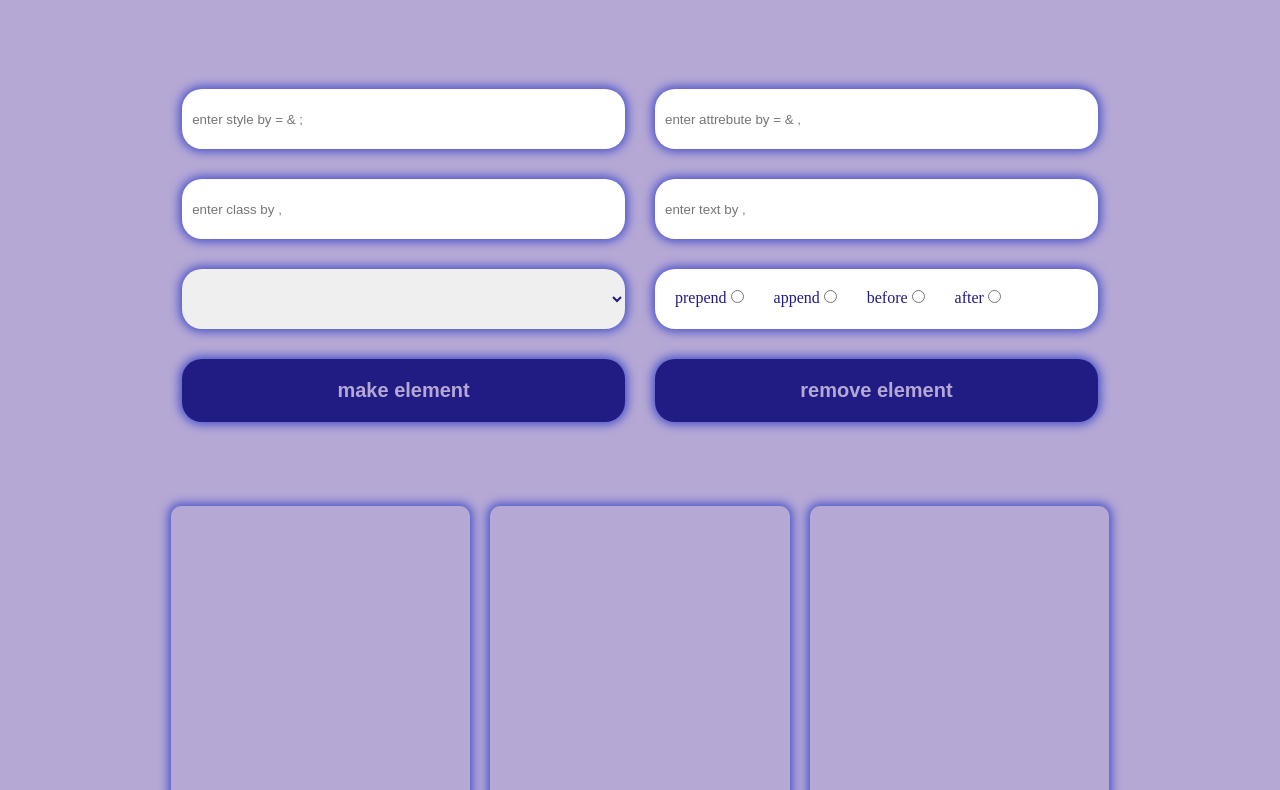
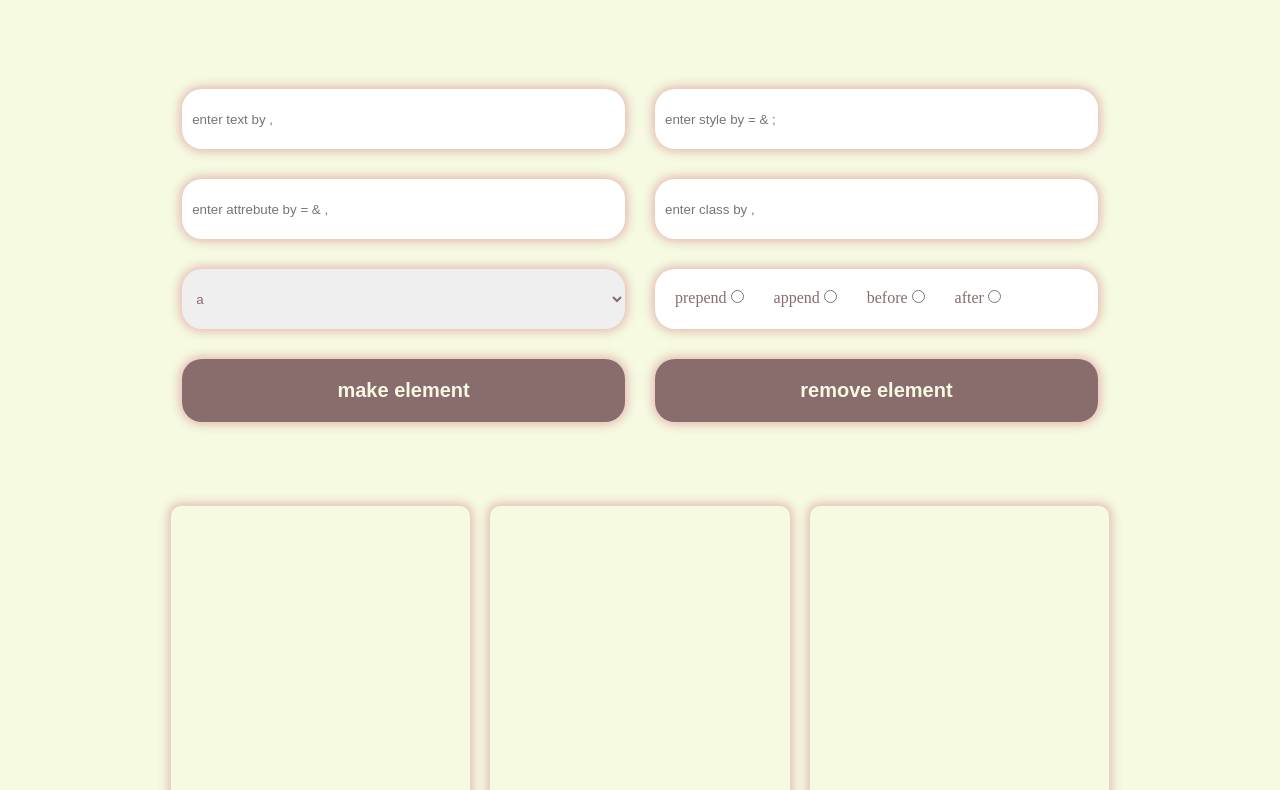
Before and after one commit to donyamardani/js-formMaker, a plain HTML site: page index.html in a window 1280 px wide. Shown: the part 93-883 px from the top of the page. Drawn offline with Linux system fonts and the light colour scheme.

Commit message:
get elements and make tag
get element of html and make tage in js file

```diff
--- a/css/style.css
+++ b/css/style.css
@@ -13,9 +13,9 @@
     --txtcolor:#FFD6BA;
    */
 
-    --txtColor:#211C84;
-    --shadow:0 0 10px 3px #4D55CC;
-    --bgColor:#B5A8D5;
+    --txtColor:#896C6C;
+    --shadow:0 0 10px 3px #E5BEB5;
+    --bgColor:#F5FAE1;
 
 }
 body{
--- a/index.html
+++ b/index.html
@@ -9,14 +9,15 @@
 <body>
     <section id="maker">
 
-            <button id="chengh-them">  </button>
+            <button id="chengh-theme">  </button>
             <h1>Form Maker</h1>
 
         <form action="" id="formMaker">
+            <input type="text" name="placeEl" class="inp" id="txt" placeholder="enter text by , ">
             <input type="text" name="placeEl" class="inp" id="style" placeholder="enter style by = & ;">
-            <input type="text" name="placeEl" class="inp" id="attrebute" placeholder="enter attrebute by = & ,">
+            <input type="text" name="placeEl" class="inp" id="att" placeholder="enter attrebute by = & ,">
             <input type="text" name="placeEl" class="inp" id="class" placeholder="enter class by , ">
-            <input type="text" name="placeEl" class="inp" id="txt" placeholder="enter text by , ">
+
             <select name="" id="tag-name" class="inp">  </select>
             <div id="radio-box">
                 <lable>prepend
--- a/js/script.js
+++ b/js/script.js
@@ -0,0 +1,173 @@
+'use strict'
+
+
+let formEl=document.querySelector('#formMaker')
+let textEL=document.querySelector('#txt')
+let styleEl=document.querySelector('#style')
+let attEl=document.querySelector('#att')
+let classEl=document.querySelector('#class')
+let selectEl=document.querySelector('#tag-name')
+let placeEl=[...document.querySelectorAll('#radio-box input')]
+let divEl=[...document.querySelectorAll('#show div')]
+let addBtnEl=document.querySelector('#add-element')
+let removeBtnEl=document.querySelector('#remove-element')
+let changeBtnEl=document.querySelector('#chengh-theme')
+const htmlTags=[
+    "a",
+    "abbr",
+    "acronym",
+    "address",
+    "applet",
+    "area",
+    "article",
+    "aside",
+    "audio",
+    "b",
+    "base",
+    "basefont",
+    "bdi",
+    "bdo",
+    "big",
+    "blockquote",
+    "body",
+    "br",
+    "button",
+    "canvas",
+    "caption",
+    "center",
+    "cite",
+    "code",
+    "col",
+    "colgroup",
+    "data",
+    "datalist",
+    "dd",
+    "del",
+    "details",
+    "dfn",
+    "dialog",
+    "dir",
+    "div",
+    "dl",
+    "dt",
+    "em",
+    "embed",
+    "fieldset",
+    "figcaption",
+    "figure",
+    "font",
+    "footer",
+    "form",
+    "frame",
+    "frameset",
+    "h1",
+    "h2",
+    "h3",
+    "h4",
+    "h5",
+    "h6",
+    "head",
+    "header",
+    "hr",
+    "html",
+    "i",
+    "iframe",
+    "img",
+    "input",
+    "ins",
+    "kbd",
+    "label",
+    "legend",
+    "li",
+    "link",
+    "main",
+    "map",
+    "mark",
+    "menu",
+    "menuitem",
+    "meta",
+    "meter",
+    "nav",
+    "noframes",
+    "noscript",
+    "object",
+    "ol",
+    "optgroup",
+    "option",
+    "output",
+    "p",
+    "param",
+    "picture",
+    "pre",
+    "progress",
+    "q",
+    "rp",
+    "rt",
+    "ruby",
+    "s",
+    "samp",
+    "script",
+    "section",
+    "select",
+    "small",
+    "source",
+    "span",
+    "strike",
+    "strong",
+    "style",
+    "sub",
+    "summary",
+    "sup",
+    "table",
+    "tbody",
+    "td",
+    "template",
+    "textarea",
+    "tfoot",
+    "th",
+    "thead",
+    "time",
+    "title",
+    "tr",
+    "track",
+    "tt",
+    "u",
+    "ul",
+    "var",
+    "video",
+    "wbr",]
+    for(let x of htmlTags){
+        selectEl.innerHTML += `<option value='${x}'>${x}</option>`
+    }
+    placeEl.map(e=>{
+        e.addEventListener('click',()=>{
+            placeEl.value=e.value;
+        })
+    })
+
+    let tagEl;
+    formEl.addEventListener('submit',(e)=>{
+        e.preventDefault()
+        let arrStyle=(styleEl.value).split(';').map(e=>{e.split('=')});
+        let arrClass=(classEl.value).split(',');
+        let arrAtt=(attEl.value).split(',').map(e=>{e.split('=')});
+
+        tagEl=document.createElement(selectEl.value);
+        tagEl.texContent()=textEL.value;
+
+        if(styleEl.value!=''){
+            arrStyle.map(e=>{
+                tagEl.style.setProperty(e[0],e[1])
+            })
+        }
+        if(attEl.value!=''){
+            arrAtt.map(e=>{
+                tagEl.style.setProperty(e[0],e[1])
+            })
+        }
+        if(classEl.value!=''){
+            arrClass.map(e=>{
+                tagEl.classList.add(e)
+            })
+        }
+    })
```
